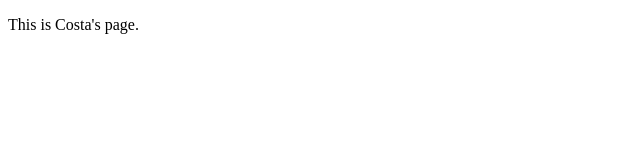
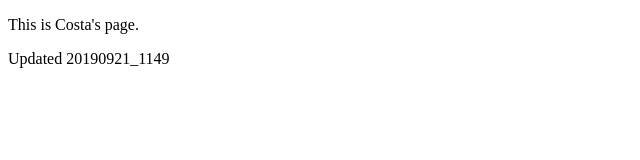
Before and after one commit to Lisa951/Team-B, a plain HTML site: page index_costa.html in a window 1280 px wide. Shown: the whole page, without its empty margins (0-640 px from the left). Drawn offline with Linux system fonts and the light colour scheme.

Commit message:
Update to index_costa.html

```diff
--- a/index_costa.html
+++ b/index_costa.html
@@ -6,5 +6,6 @@
 
     <body>
         <p>This is Costa's page.</p>
+        <p>Updated 20190921_1149</p>
     </body>
 </html>
```
